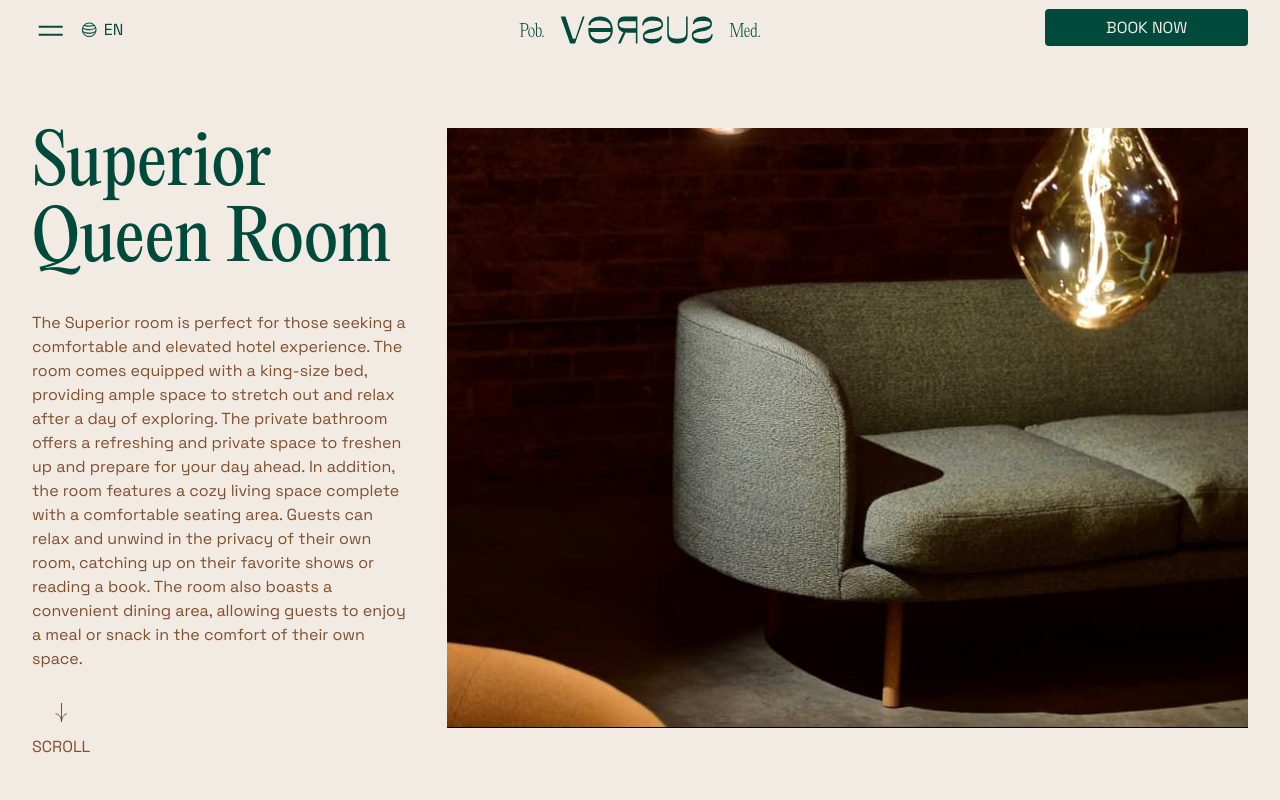
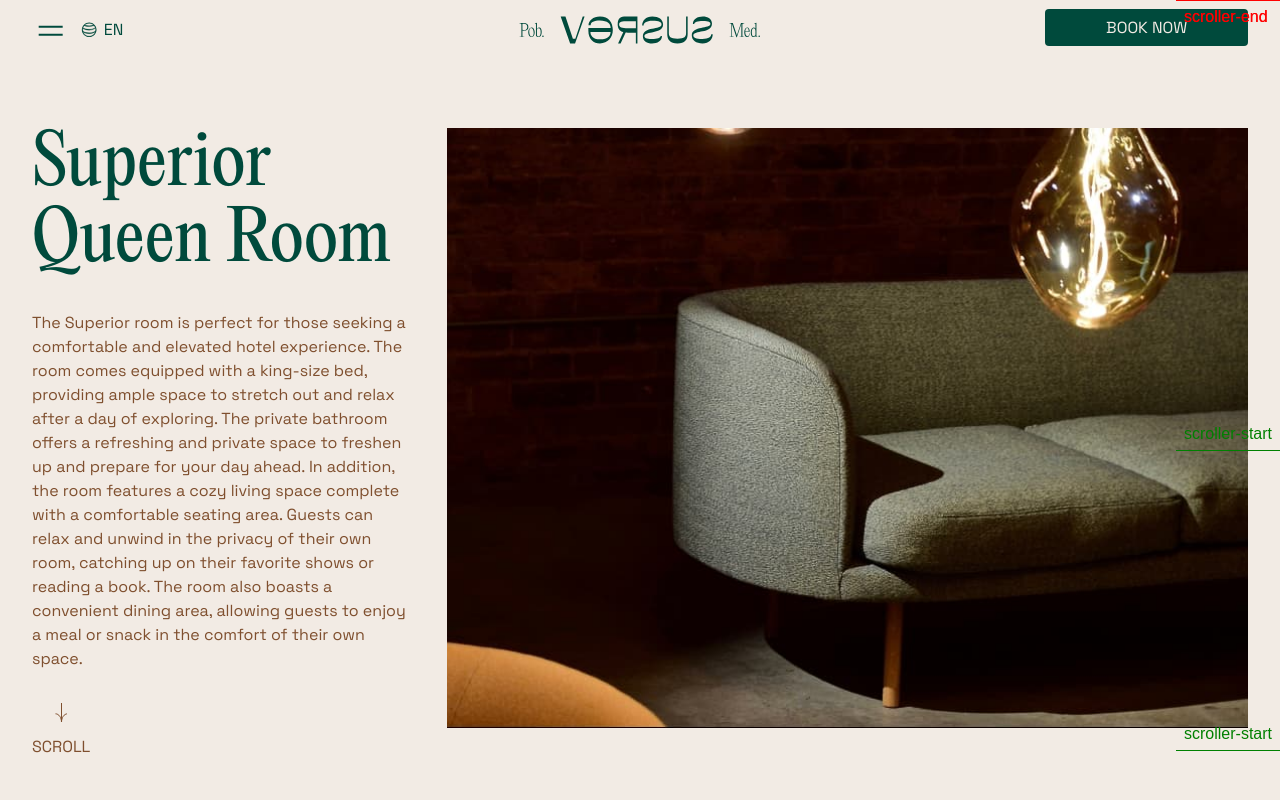
Before and after one commit to josnethmoreno/contra-challenge, a website built with Vite: page index.html in a window 1280 px wide. Shown: the top 800 px of the page. Built offline with nearby package versions, Linux system fonts and the light colour scheme.

Commit message:
gsap scroll start

```diff
--- a/src/css/style.css
+++ b/src/css/style.css
@@ -456,13 +456,6 @@ header {
 
 .areas-card img {
 	clip-path: inset(0 0 100% 0);
-}
-
-.areas-card:first-child img {
-	transition: clip-path var(--transition-slow);
-}
-
-.areas-card:last-child img {
 	transition: clip-path var(--transition-slow);
 }
 
--- a/src/js/main.js
+++ b/src/js/main.js
@@ -30,7 +30,8 @@ gsap.to('.marquee', {
 gsap.to('.areas-bathroom', {
 	scrollTrigger: {
 		trigger: '.areas-bathroom',
-		start: 'top bottom-=100px',
+		start: 'top bottom-=350px',
+		markers: true
 	},
 	clipPath: 'inset(0 0 0 0)',
 	duration: 0.3,
@@ -40,7 +41,8 @@ gsap.to('.areas-bathroom', {
 gsap.to('.areas-desk', {
 	scrollTrigger: {
 		trigger: '.areas-desk',
-		start: 'top bottom-=100px',
+		start: 'top bottom-=50px',
+		markers: true
 	},
 	clipPath: 'inset(0 0 0 0)',
 	duration: 0.3,
```
